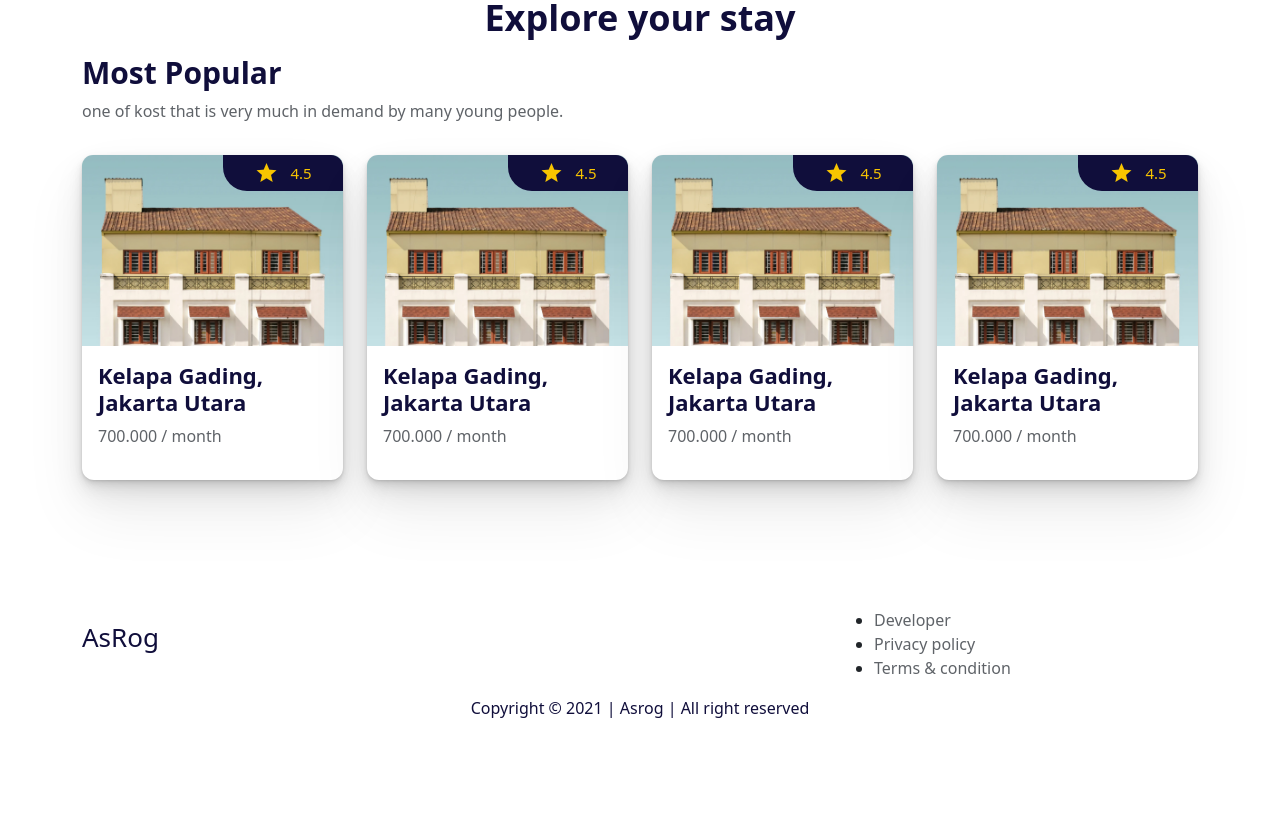
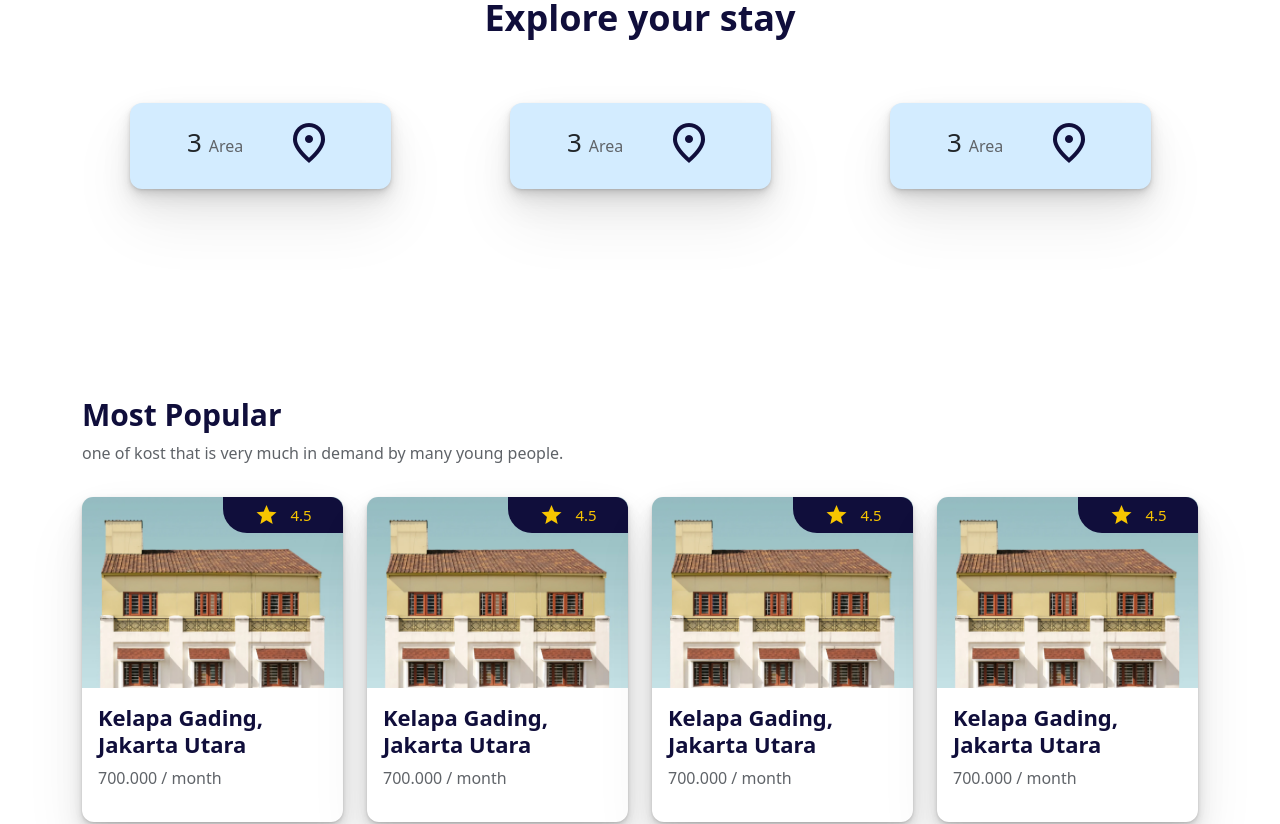
Before and after one commit to halawaoji97/d-kost, a React (Create React App) app: page / in a window 1280 px wide. Shown: the part 780-1604 px from the top of the page. Before the commit the page ends 1516 px from the top, so only its background shows below. Built offline with nearby package versions, Linux system fonts and the light colour scheme.

Commit message:
add footer components

```diff
--- a/public/index.html
+++ b/public/index.html
@@ -8,7 +8,7 @@
   <meta name="theme-color" content="#000000" />
   <meta name="description" content="Web site created using create-react-app" />
   <link rel="apple-touch-icon" href="%PUBLIC_URL%/logo192.png" />
-  <link href="https://fonts.googleapis.com/icon?family=Material+Icons" rel="stylesheet" />
+  <link href="https://fonts.googleapis.com/icon?family=Material+Icons|Material+Icons+Outlined" rel="stylesheet" />
   <!--
       manifest.json provides metadata used when your web app is installed on a
       user's mobile device or desktop. See https://developers.google.com/web/fundamentals/web-app-manifest/
--- a/src/assets/scss/main.scss
+++ b/src/assets/scss/main.scss
@@ -102,6 +102,7 @@ body {
 
 // FEATURES
 .features {
+  min-height: 300px;
   h2 {
     font-size: 32px;
     color: $primary;
@@ -114,7 +115,15 @@ body {
       font-size: 36px;
     }
   }
-  .popular {
+  .card {
+    box-shadow: rgba(0, 0, 0, 0.07) 0px 1px 2px, rgba(0, 0, 0, 0.07) 0px 2px 4px,
+      rgba(0, 0, 0, 0.07) 0px 4px 8px, rgba(0, 0, 0, 0.07) 0px 8px 16px,
+      rgba(0, 0, 0, 0.07) 0px 16px 32px, rgba(0, 0, 0, 0.07) 0px 32px 64px;
+    border: none;
+  }
+}
+// ITEMS
+.items {
   h3 {
     font-size: 28px;
     color: $primary;
@@ -129,10 +138,9 @@ body {
     font-weight: 400;
   }
   .card {
-      box-shadow: rgba(0, 0, 0, 0.07) 0px 1px 2px,
-        rgba(0, 0, 0, 0.07) 0px 2px 4px, rgba(0, 0, 0, 0.07) 0px 4px 8px,
-        rgba(0, 0, 0, 0.07) 0px 8px 16px, rgba(0, 0, 0, 0.07) 0px 16px 32px,
-        rgba(0, 0, 0, 0.07) 0px 32px 64px;
+    box-shadow: rgba(0, 0, 0, 0.07) 0px 1px 2px, rgba(0, 0, 0, 0.07) 0px 2px 4px,
+      rgba(0, 0, 0, 0.07) 0px 4px 8px, rgba(0, 0, 0, 0.07) 0px 8px 16px,
+      rgba(0, 0, 0, 0.07) 0px 16px 32px, rgba(0, 0, 0, 0.07) 0px 32px 64px;
     border: none;
 
     .card-body {
@@ -173,9 +181,9 @@ body {
     }
   }
 }
-}
 
 footer {
+  border-top: 1px solid $secondary;
   .footer-brand {
     h1 {
       a {
@@ -186,13 +194,12 @@ footer {
     }
   }
   .footer-list {
-    ul {
+    list-style: none;
     li {
       a {
         text-decoration: none;
         color: $secondary;
         font-weight: 400;
-        }
       }
     }
   }
--- /dev/null
+++ b/src/components/Features/FeatureItem.js/FeatureItem.js
@@ -0,0 +1,33 @@
+import React from 'react';
+
+const FeatureItem = () => {
+  return (
+    <div className='col-sm-10 col-md-3 mt-3 '>
+      <div className='card bg-light'>
+        <div className='card-body d-flex justify-content-evenly align-items-center'>
+          <div className='feature-text'>
+            <h3 className='card-title' style={{ fontSize: '26px' }}>
+              3{' '}
+              <span
+                className='card-text text-secondary'
+                style={{ fontSize: '16px' }}
+              >
+                Area
+              </span>
+            </h3>
+          </div>
+          <div className='icon-feature'>
+            <span
+              className='material-icons-outlined text-primary'
+              style={{ fontSize: '48px' }}
+            >
+              place
+            </span>
+          </div>
+        </div>
+      </div>
+    </div>
+  );
+};
+
+export default FeatureItem;
--- a/src/components/Features/Features.js
+++ b/src/components/Features/Features.js
@@ -1,18 +1,15 @@
 import React from 'react';
-import Item from './Item/Item';
+import FeatureItem from './FeatureItem.js/FeatureItem';
 
 const Features = () => {
   return (
     <section className='features my-5 py-5'>
       <h2 className='text-center'>Explore your stay</h2>
-      <div className='container popular my-3'>
-        <h3>Most Popular</h3>
-        <p>one of kost that is very much in demand by many young people.</p>
-        <div className='row'>
-          <Item />
-          <Item />
-          <Item />
-          <Item />
+      <div className='container popular my-5'>
+        <div className='row d-flex justify-content-around '>
+          <FeatureItem />
+          <FeatureItem />
+          <FeatureItem />
         </div>
       </div>
     </section>
--- a/src/components/Footer/Footer.js
+++ b/src/components/Footer/Footer.js
@@ -2,7 +2,7 @@ import React from 'react';
 
 const Footer = () => {
   return (
-    <footer>
+    <footer className='py-5'>
       <div className='container'>
         <div className='row'>
           <div className='col footer-brand'>
@@ -10,8 +10,8 @@ const Footer = () => {
               <a href='#'>AsRog</a>
             </h1>
           </div>
-          <div className='col-4 d-flex justify-content-between footer-list'>
-            <ul>
+          <div className='col-sm-10 col-md-4'>
+            <ul className='d-flex  footer-list justify-content-between'>
               <li>
                 <a href='#'>Developer</a>
               </li>
--- /dev/null
+++ b/src/components/Items/Items.js
@@ -0,0 +1,21 @@
+import React from 'react';
+import Item from './Item/Item';
+
+const Items = () => {
+  return (
+    <section className='items my-5 py-5'>
+      <div className='container my-3'>
+        <h3>Most Popular</h3>
+        <p>one of kost that is very much in demand by many young people.</p>
+        <div className='row'>
+          <Item />
+          <Item />
+          <Item />
+          <Item />
+        </div>
+      </div>
+    </section>
+  );
+};
+
+export default Items;
--- a/src/pages/Home/Home.js
+++ b/src/pages/Home/Home.js
@@ -2,6 +2,7 @@ import React from 'react';
 import Features from '../../components/Features/Features';
 import Footer from '../../components/Footer/Footer';
 import Hero from '../../components/Hero/Hero';
+import Items from '../../components/Items/Items';
 import Navbar from '../../components/Navbar/Navbar';
 
 const Home = () => {
@@ -10,6 +11,7 @@ const Home = () => {
       <Navbar />
       <Hero />
       <Features />
+      <Items />
       <Footer />
     </div>
   );
```
Also changed, not shown: src/assets/css/main.min.css, src/components/Items/Item/Item.js (renamed from src/components/Features/Item/Item.js), 1 other file (tests, documents, lock files or other folders). Lines whose indentation alone changed are shown as unchanged.
